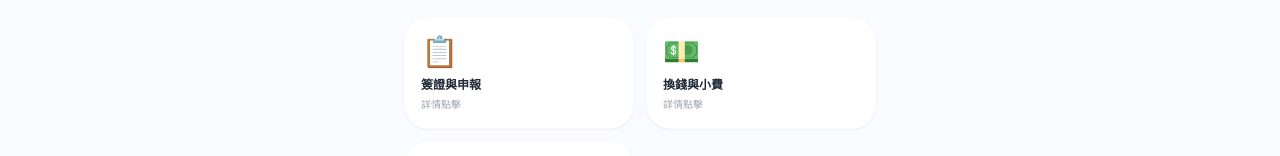
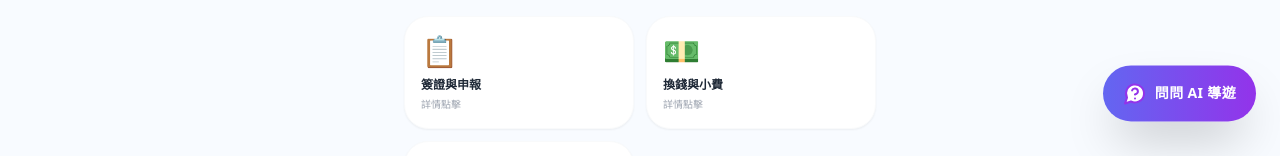
Before and after one commit to esyang202423/--202602, a React (Vite) app: page / in a window 1280 px wide. Shown: the part 644-800 px from the top of the page. Built offline with nearby package versions, Linux system fonts and the light colour scheme.

Commit message:
Update App.tsx

```diff
--- a/App.tsx
+++ b/App.tsx
@@ -3,7 +3,7 @@ import {
   Plus, Edit2, X, Trash2, MapPin,
   ExternalLink, Image as ImageIcon, CheckCircle,
   ChevronDown, MessageSquare, Info, Star, ChevronRight, Clock,
-  Coins, PlaneTakeoff, Heart, Upload, Link as LinkIcon
+  Coins, PlaneTakeoff, Heart, Upload, Link as LinkIcon, MessageCircleQuestion
 } from 'lucide-react';
 
 // --- 1. 定義類型 ---
@@ -482,6 +482,20 @@ const App: React.FC = () => {
           </div>
         </div>
       )}
+
+      {/* --- AI 懸浮按鈕開始 --- */}
+      <a
+        href="https://gemini.google.com/gem/1t7EoJwRrG68P_P3OH5kVpUdbqP92BuL_?usp=sharing"
+        target="_blank"
+        rel="noreferrer"
+        className="fixed bottom-6 right-6 z-50 flex items-center gap-2 px-5 py-4 bg-gradient-to-r from-indigo-500 to-purple-600 text-white rounded-full shadow-2xl hover:scale-105 transition-all duration-300 animate-bounce"
+        style={{ animationDuration: '3s' }}
+      >
+        <MessageCircleQuestion size={24} fill="white" className="text-purple-600" />
+        <span className="font-bold text-sm tracking-wide">問問 AI 導遊</span>
+      </a>
+      {/* --- AI 懸浮按鈕結束 --- */}
+
     </div>
   );
 };
```
